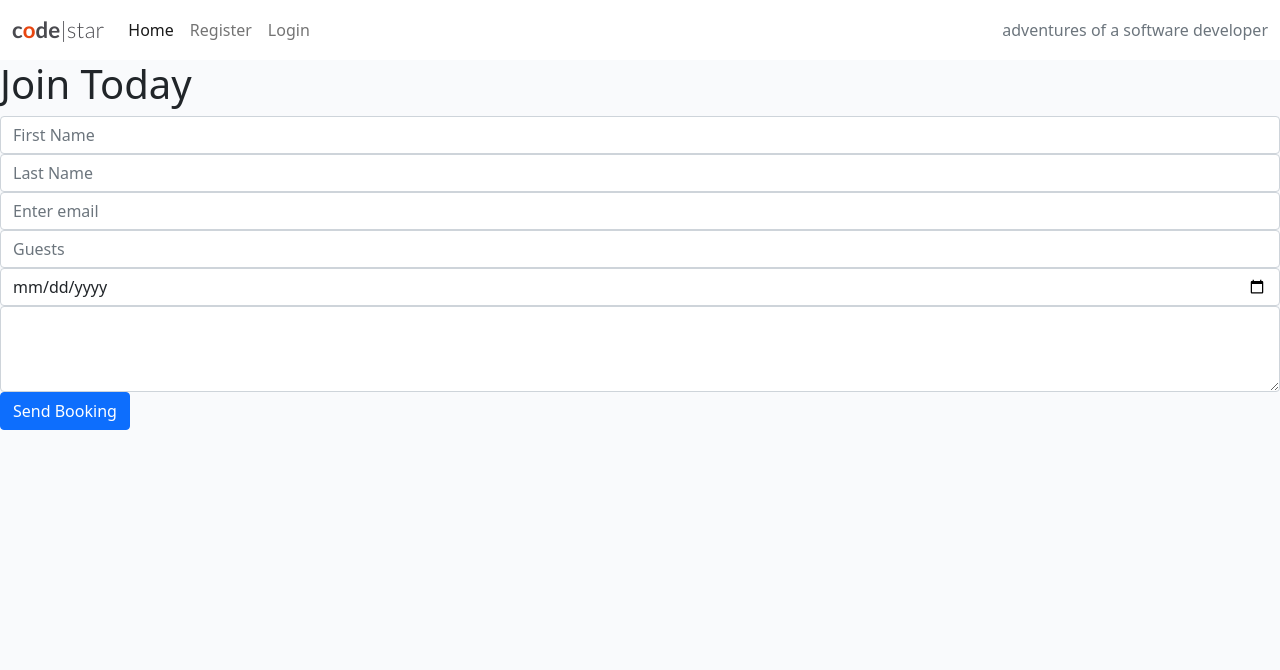
After one commit to DrMaxPower/crud-with-django, a Django app: page /booking in a window 1280 px wide. The commit adds this page. Shown: the top 670 px of the page. Run offline with Django 3.2, Linux system fonts and the light colour scheme.

Commit message:
valid form info connects from website to sql

```diff
--- a/restaurant/urls.py
+++ b/restaurant/urls.py
@@ -3,5 +3,6 @@ from . import views
 
 
 urlpatterns = [
-    path('', views.BookingList.as_view(), name='home'),
+    path('', views.home, name='home'),
+    path('booking', views.booking, name='booking'),
 ]
--- a/restaurant/views.py
+++ b/restaurant/views.py
@@ -1,11 +1,19 @@
-from django.shortcuts import render, redirect
-from django.views import generic
+from django.shortcuts import render
+from django.views import generic, View
 from .models import Booking
 from .forms import BookingForm
 
 
-class BookingList(generic.ListView):
-    model = Booking
-    queryset = Booking.objects.order_by('date')
-    template_name = 'index.html'
-    paginate_by = 10
+def home(request):
+    all_booking = Booking.objects.order_by('date').all
+    return render(request, 'index.html', {'all':all_booking})
+
+
+def booking(request):
+    if request.method == 'POST':
+        form = BookingForm(request.POST or None)
+        if form.is_valid():
+            form.save()
+        return render(request, 'booking.html', {})
+    else:
+        return render(request, 'booking.html', {})
--- /dev/null
+++ b/templates/booking.html
@@ -0,0 +1,35 @@
+{% extends "base.html" %}
+
+{% block content %}
+
+<h1>Join Today</h1>
+<form method="POST" action="{% url 'booking' %}">
+    {% csrf_token %}
+    <div class="form-group">
+        <input type="text" class="form-control" id="fname" name="fname"
+        aria-describedby="fname" placeholder="First Name">
+    </div>
+    <div class="form-group">
+        <input type="text" class="form-control" id="lname" name="lname"
+        aria-describedby="lname" placeholder="Last Name">
+    </div>
+    <div class="form-group">
+      <input type="email" class="form-control" id="exampleInputEmail1" name="email"
+      aria-describedby="emailHelp" placeholder="Enter email">
+    </div>
+    <div class="form-group">
+        <input type="number" class="form-control" id="guests" name="guests"
+        aria-describedby="guests" placeholder="Guests">
+    </div>
+    <div class="form-group">
+        <input type="date" class="form-control" id="date" name="date"
+        aria-describedby="date" placeholder="Date">
+    </div>
+    <div class="form-group">
+        <textarea class="form-control" name="info"
+        id="info" rows="3"></textarea>
+    </div>
+    <button type="submit" class="btn btn-primary">Send Booking</button>
+  </form>
+
+{%endblock%}
```
Also changed, not shown: templates/booking_details.html (deleted, +0 -84 lines), templates/index.html (+3 -8 lines), restaurant/forms.py (line endings or trailing spaces).
